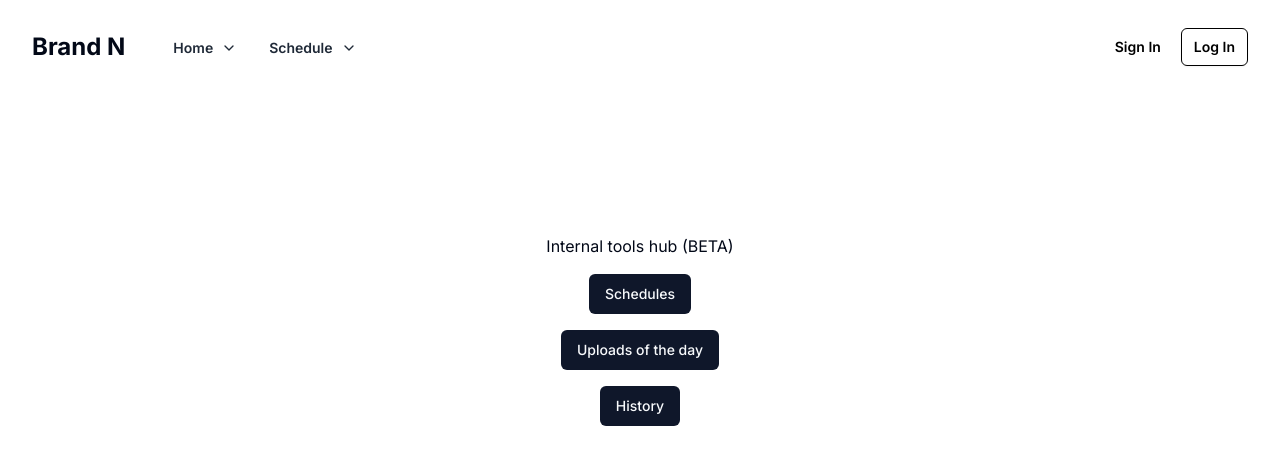
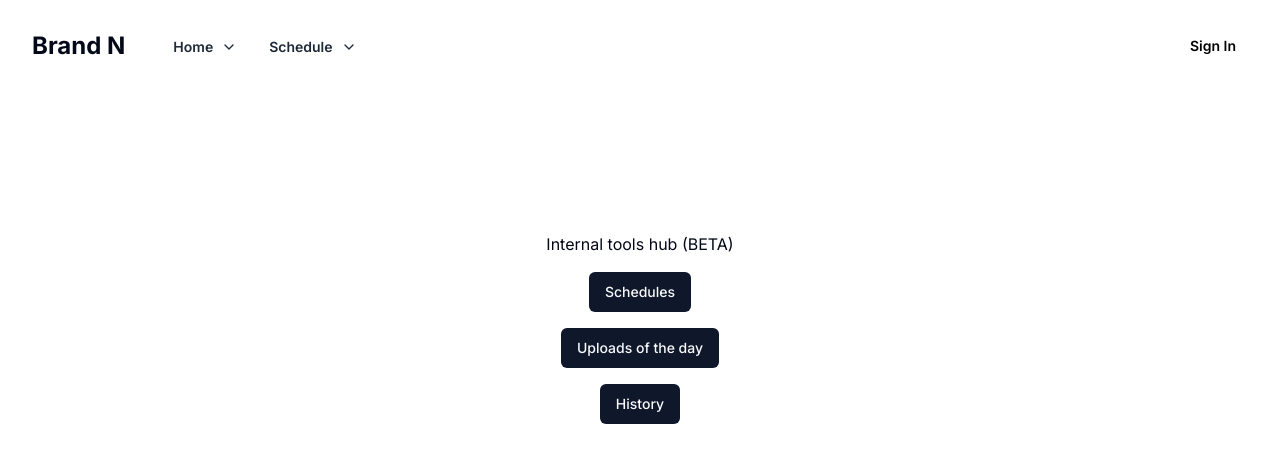
Before and after one commit to Elgius/internl_tools_brandN, a Next.js app: page / in a window 1280 px wide. Shown: the top 464 px of the page. Built offline with nearby package versions, Linux system fonts and the light colour scheme.

Commit message:
navbar improved

```diff
--- a/src/components/navbar.tsx
+++ b/src/components/navbar.tsx
@@ -55,12 +55,6 @@ export default function ExampleNavbarThree() {
               Sign In
             </button>
           </Link>
-          <button
-            type="button"
-            className="rounded-md border border-black px-3 py-2 text-sm font-semibold text-black shadow-sm focus-visible:outline focus-visible:outline-2 focus-visible:outline-offset-2 focus-visible:outline-black"
-          >
-            Log In
-          </button>
         </div>
         <div className="lg:hidden">
           <Menu onClick={toggleMenu} className="h-6 w-6 cursor-pointer" />
@@ -103,12 +97,11 @@ export default function ExampleNavbarThree() {
                   </nav>
                 </div>
                 <div className="mt-2 space-y-2">
-                  <Button className="w-full rounded-md border border-black px-3 py-2 text-sm font-semibold text-black shadow-sm focus-visible:outline focus-visible:outline-2 focus-visible:outline-offset-2 focus-visible:outline-black">
-                    Sign In
-                  </Button>
-                  <Button className="w-full rounded-md bg-black px-3 py-2 text-sm font-semibold text-white shadow-sm hover:bg-black/10 focus-visible:outline focus-visible:outline-2 focus-visible:outline-offset-2 focus-visible:outline-black">
-                    Log In
-                  </Button>
+                  <Link href="/login">
+                    <Button className="w-full rounded-md border border-black px-3 py-2 text-sm font-semibold text-black shadow-sm focus-visible:outline focus-visible:outline-2 focus-visible:outline-offset-2 focus-visible:outline-black">
+                      Sign In
+                    </Button>
+                  </Link>
                 </div>
               </div>
             </div>
```
